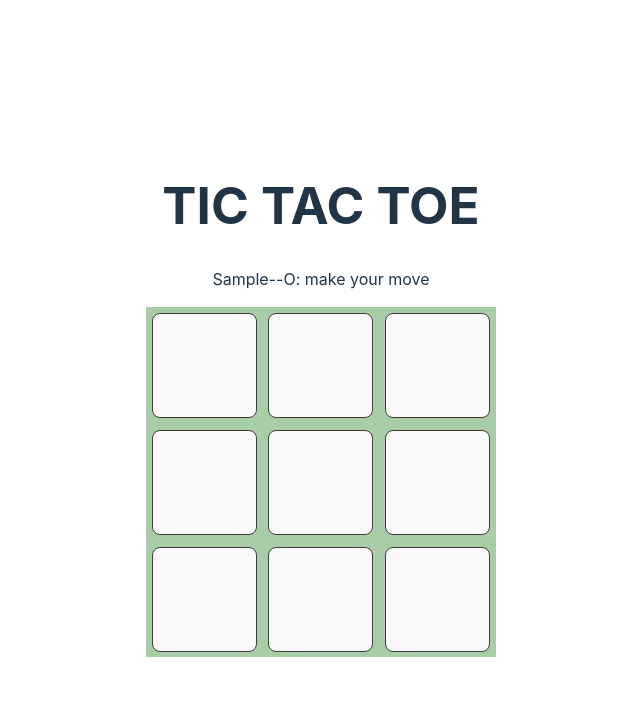
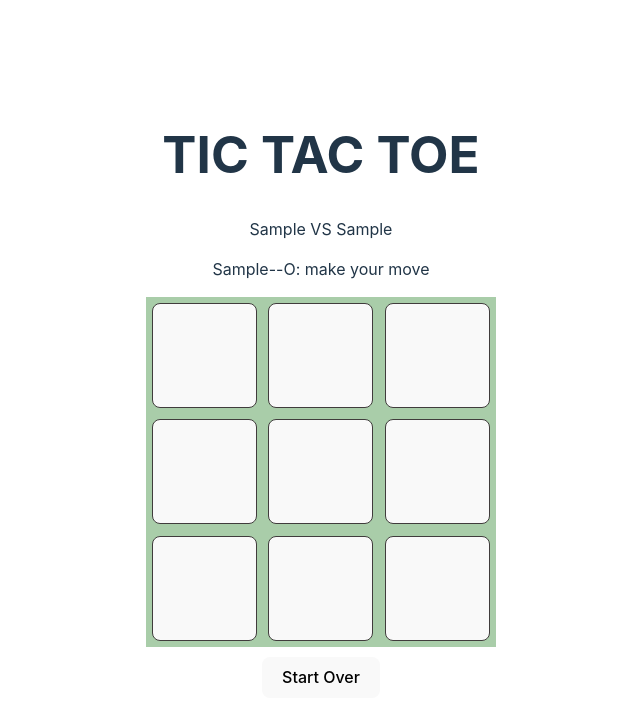
Before and after one commit to annaboye/tictactoe, a Vue app: page / in a window 1280 px wide. Both pictures are taken after typing "Sample", "Sample" into the empty fields and a click on the button "Start the game". Shown: the top 722 px of the page, without its empty margins (319-959 px from the left). Built offline with nearby package versions, Linux system fonts and the light colour scheme.

Commit message:
(feat): add reset buttons

```diff
--- a/src/components/ScoreBoard.vue
+++ b/src/components/ScoreBoard.vue
@@ -47,4 +47,7 @@ window.location.reload()
 .winner{
     font-size: 2em;
 }
+button{
+    margin: 10px;
+}
 </style>
--- a/src/components/TicTacToe.vue
+++ b/src/components/TicTacToe.vue
@@ -14,7 +14,7 @@ let winner = ref<string>("");
 let isTie= ref<boolean>(false);
 
 if (playerList.length<1){
-  beforeGame.value=true
+beforeGame.value=true
 }
 else {
 beforeGame.value= false;
@@ -102,12 +102,18 @@ function squareClicked(e:Event, i:number){
     togglePlayer()
     localStorage.setItem("currentGamePlayers", JSON.stringify(players.value))
 }
+
+function startOver(){
+  localStorage.clear()
+  window.location.reload()
+}
 </script>
 
 <template>
   <h1>TIC TAC TOE</h1>
   <ScoreBoard :is-tie="isTie" :players="players" :winner="winner" v-if="haveWinner||isTie"></ScoreBoard>
-  <div v-else>
+  <div v-if="!beforeGame&&!haveWinner">
+   <div>{{ players[0].name }} VS {{ players[0].name }} </div>
    <div v-for="player, index in players" :key="index" ><p v-if="player.currentPlayer">{{player.name}}--{{player.type }}: make your move</p>
    </div>
   </div>
@@ -115,7 +121,7 @@ function squareClicked(e:Event, i:number){
   <div  v-else class="board" >
     <SquaresForBoard v-for="n, index in 9" :id="index" :key="index"  :disabled="haveWinner" @click.once="squareClicked($event,index)" :buttonKey="index" />
   </div>
-
+  <button class="restart" v-if="!beforeGame&&!haveWinner" @click="startOver">Start Over</button>
 
 
 
@@ -133,5 +139,8 @@ function squareClicked(e:Event, i:number){
     width: 350px;
     margin: 0 auto;
 }
+.restart{
+  margin: 10px;
+}
 
 </style>
```
